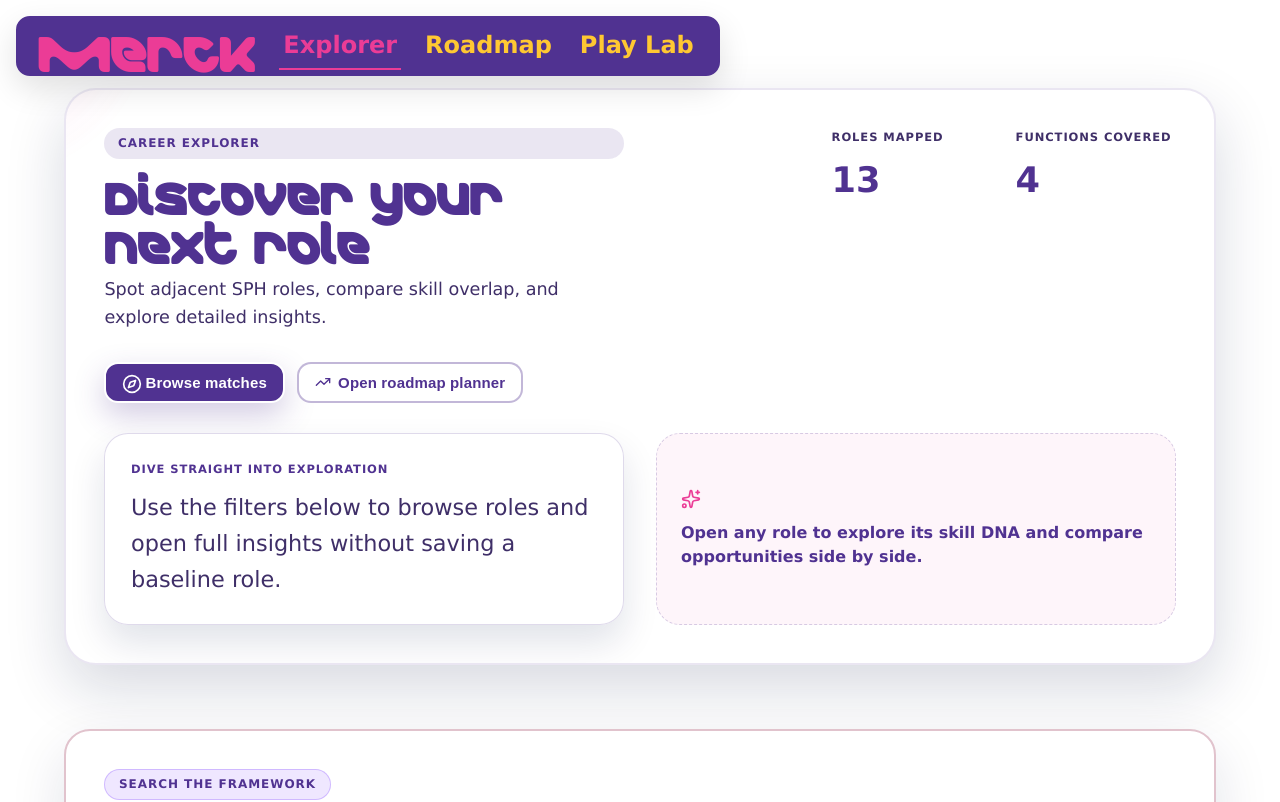
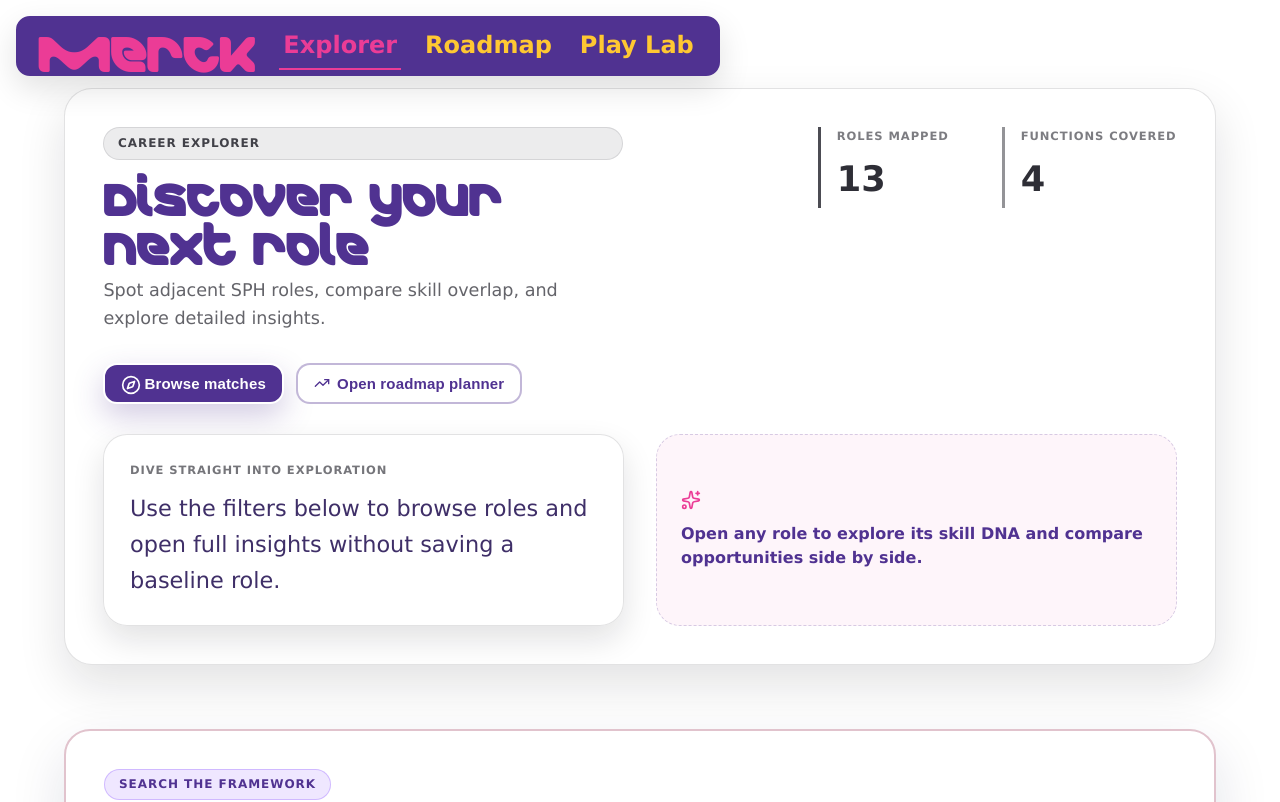
Before and after one commit to aryanshradhay/SPH-CFW, a React (Create React App) app: page /career-explorer in a window 1280 px wide. Shown: the top 802 px of the page. Built offline with nearby package versions, Linux system fonts and the light colour scheme.

Commit message:
Refine roadmap visuals and metric styling

```diff
--- a/src/components/CareerRoadmap.jsx
+++ b/src/components/CareerRoadmap.jsx
@@ -106,7 +106,11 @@ const RoadmapDetails = ({ currentJob, targetJob }) => {
                 <div className="roadmap-card__header">
                   <h4>{s.name}</h4>
                   <span className="roadmap-card__range">
-                    {s.current}/5 -> {s.target}/5
+                    <span className="roadmap-card__range-value">{s.current}/5</span>
+                    <span className="roadmap-card__range-arrow" aria-hidden="true">
+                      &rarr;
+                    </span>
+                    <span className="roadmap-card__range-value">{s.target}/5</span>
                   </span>
                 </div>
                 <div className="roadmap-card__body">
@@ -423,8 +427,8 @@ export default function CareerRoadmap() {
             divisions,
             ready,
             metrics: [
-              { label: 'Roles mapped', value: jobs?.length ?? '-', tone: 'purple' },
-              { label: 'Functions covered', value: divisions?.length ?? '-', tone: 'yellow' },
+              { label: 'Roles mapped', value: jobs?.length ?? '-', tone: 'ink' },
+              { label: 'Functions covered', value: divisions?.length ?? '-', tone: 'accent' },
             ],
             secondaryActions: featureSecondaryActions,
           }}
--- a/src/components/FeaturePanel.jsx
+++ b/src/components/FeaturePanel.jsx
@@ -33,21 +33,21 @@ function buildMetrics({ mode, jobs, divisions, recommendationsCount, personalisa
   if (!jobs?.length && !divisions?.length) return [];
 
   const metrics = [
-    { label: 'Roles mapped', value: jobs?.length ?? '-', tone: 'purple' },
-    { label: 'Functions covered', value: divisions?.length ?? '-', tone: 'yellow' },
+    { label: 'Roles mapped', value: jobs?.length ?? '-', tone: 'ink' },
+    { label: 'Functions covered', value: divisions?.length ?? '-', tone: 'accent' },
   ];
 
   if (mode === 'A' && personalisationEnabled) {
     metrics.push({
       label: 'Personalised moves',
       value: typeof recommendationsCount === 'number' ? recommendationsCount : '-',
-      tone: 'green',
+      tone: 'positive',
     });
   } else if (mode === 'B') {
     metrics.push({
       label: 'Planner-ready roles',
       value: typeof recommendationsCount === 'number' ? recommendationsCount : '-',
-      tone: 'green',
+      tone: 'positive',
     });
   }
 
@@ -181,8 +181,11 @@ export default function FeaturePanel({
         {metrics.length > 0 && (
           <div className="feature-panel__metrics" role="presentation">
             {metrics.map((metric) => (
-              <div key={metric.label} className="feature-panel__metric">
-                <span className={`feature-panel__metric-label ${metric.tone || ''}`}>{metric.label}</span>
+              <div
+                key={metric.label}
+                className={`feature-panel__metric feature-panel__metric--${metric.tone || 'neutral'}`}
+              >
+                <span className="feature-panel__metric-label">{metric.label}</span>
                 <span className="feature-panel__metric-value">{metric.value}</span>
               </div>
             ))}
--- a/src/styles/components/action-bar.css
+++ b/src/styles/components/action-bar.css
@@ -29,9 +29,9 @@
   padding: 0.35rem;
   list-style: none;
   border-radius: 18px;
-  border: 1px solid rgba(80, 50, 145, 0.12);
+  border: 1px solid rgba(17, 17, 26, 0.12);
   background: var(--color-neutral-white);
-  box-shadow: 0 18px 40px rgba(12, 22, 70, 0.16);
+  box-shadow: 0 16px 36px rgba(17, 17, 26, 0.16);
   z-index: 20;
 }
 
@@ -39,7 +39,7 @@
   width: 100%;
   border: 0;
   background: transparent;
-  color: var(--color-rich-purple);
+  color: rgba(17, 17, 26, 0.85);
   font-weight: 600;
   font-size: 0.9375rem;
   padding: 0.65rem 0.75rem;
@@ -53,7 +53,7 @@
 
 .actionbar__menu-item:hover,
 .actionbar__menu-item:focus-visible {
-  background: rgba(141, 89, 255, 0.08);
+  background: rgba(17, 17, 26, 0.08);
   outline: none;
 }
 
--- a/src/styles/components/feature-panel.css
+++ b/src/styles/components/feature-panel.css
@@ -1,31 +1,13 @@
 .feature-panel {
   background: var(--color-neutral-white);
-  border-radius: 32px;
-  border: 2px solid rgba(80, 50, 145, 0.12);
-  box-shadow: 0 24px 60px rgba(12, 22, 70, 0.16);
-  padding: clamp(1.75rem, 3vw, 2.75rem);
+  border-radius: 28px;
+  border: 1px solid rgba(17, 17, 26, 0.12);
+  box-shadow: 0 20px 48px rgba(17, 17, 26, 0.12);
+  padding: clamp(1.75rem, 3vw, 2.5rem);
   display: grid;
   gap: clamp(1.5rem, 2.4vw, 2.25rem);
   position: relative;
   overflow: hidden;
-}
-
-.feature-panel--explore::before,
-.feature-panel--plan::before {
-  content: '';
-  position: absolute;
-  inset: -40% auto auto -20%;
-  width: 320px;
-  height: 320px;
-  background: radial-gradient(circle at center, rgba(235, 60, 150, 0.18), transparent 70%);
-  opacity: 0.6;
-  pointer-events: none;
-  filter: blur(0);
-}
-
-.feature-panel--plan::before {
-  inset: -45% -20% auto auto;
-  background: radial-gradient(circle at center, rgba(36, 190, 205, 0.18), transparent 72%);
 }
 
 .feature-panel__header {
@@ -50,8 +32,9 @@
   gap: 0.4rem;
   padding: 0.35rem 0.85rem;
   border-radius: 999px;
-  background: rgba(80, 50, 145, 0.12);
-  color: var(--color-rich-purple);
+  background: rgba(17, 17, 26, 0.08);
+  color: rgba(17, 17, 26, 0.78);
+  border: 1px solid rgba(17, 17, 26, 0.1);
   font-size: 0.75rem;
   font-weight: 700;
   letter-spacing: 0.08em;
@@ -65,7 +48,7 @@
 
 .feature-panel__subtitle {
   margin: 0;
-  color: var(--color-muted);
+  color: rgba(17, 17, 26, 0.65);
   font-size: clamp(1rem, 2.4vw, 1.1rem);
   line-height: 1.6;
 }
@@ -81,6 +64,8 @@
   flex-direction: column;
   min-width: 160px;
   gap: 0.35rem;
+  padding-left: 1rem;
+  border-left: 3px solid rgba(17, 17, 26, 0.2);
 }
 
 .feature-panel__metric-label {
@@ -88,13 +73,29 @@
   font-size: 0.72rem;
   letter-spacing: 0.08em;
   font-weight: 700;
-  color: var(--color-muted);
+  color: rgba(17, 17, 26, 0.55);
 }
 
 .feature-panel__metric-value {
   font-size: clamp(1.6rem, 3.2vw, 2.2rem);
   font-weight: 700;
-  color: var(--color-rich-purple);
+  color: rgba(17, 17, 26, 0.88);
+}
+
+.feature-panel__metric--ink {
+  border-color: rgba(17, 17, 26, 0.75);
+}
+
+.feature-panel__metric--accent {
+  border-color: rgba(17, 17, 26, 0.45);
+}
+
+.feature-panel__metric--positive {
+  border-color: rgba(22, 163, 74, 0.65);
+}
+
+.feature-panel__metric--positive .feature-panel__metric-value {
+  color: rgba(22, 163, 74, 0.85);
 }
 
 .feature-panel__grid {
@@ -107,12 +108,12 @@
 
 .feature-panel__card {
   border-radius: 24px;
-  border: 1px solid rgba(80, 50, 145, 0.18);
-  background: rgba(255, 255, 255, 0.88);
+  border: 1px solid rgba(17, 17, 26, 0.12);
+  background: rgba(255, 255, 255, 0.94);
   padding: clamp(1.25rem, 2vw, 1.75rem);
   display: grid;
   gap: 1.25rem;
-  box-shadow: 0 18px 36px rgba(12, 22, 70, 0.12);
+  box-shadow: 0 14px 32px rgba(17, 17, 26, 0.12);
 }
 
 .feature-panel__card--message {
@@ -139,13 +140,13 @@
   letter-spacing: 0.08em;
   font-size: 0.72rem;
   font-weight: 700;
-  color: var(--color-rich-purple);
+  color: rgba(17, 17, 26, 0.58);
 }
 
 .feature-panel__status-value {
   font-size: clamp(1.1rem, 2.6vw, 1.4rem);
   font-weight: 700;
-  color: var(--color-rich-purple);
+  color: rgba(17, 17, 26, 0.88);
   margin: 0;
 }
 
@@ -178,7 +179,7 @@
   font-weight: 700;
   letter-spacing: 0.05em;
   text-transform: uppercase;
-  color: var(--color-rich-purple);
+  color: rgba(17, 17, 26, 0.65);
 }
 
 .feature-panel__select-wrapper {
@@ -189,13 +190,13 @@
   width: 100%;
   padding: 0.65rem 0.9rem;
   border-radius: 16px;
-  border: 1px solid rgba(80, 50, 145, 0.32);
+  border: 1px solid rgba(17, 17, 26, 0.22);
   background: var(--color-neutral-white);
-  color: var(--color-rich-purple);
+  color: rgba(17, 17, 26, 0.8);
   font-weight: 600;
   appearance: none;
   transition: border-color 0.2s ease, box-shadow 0.2s ease;
-  box-shadow: 0 8px 20px rgba(12, 22, 70, 0.12);
+  box-shadow: 0 8px 20px rgba(17, 17, 26, 0.12);
 }
 
 .feature-panel__select:focus-visible {
--- a/src/styles/layouts/career-roadmap.css
+++ b/src/styles/layouts/career-roadmap.css
@@ -371,10 +371,10 @@
 
 .roadmap-card {
   border-radius: 20px;
-  border: 1px solid rgba(141, 89, 255, 0.2);
+  border: 1px solid rgba(17, 17, 26, 0.12);
   background: rgba(255, 255, 255, 0.96);
   padding: 1.1rem 1.25rem;
-  box-shadow: 0 12px 30px rgba(20, 30, 70, 0.12);
+  box-shadow: 0 12px 28px rgba(17, 17, 26, 0.12);
   display: flex;
   flex-direction: column;
   gap: 0.8rem;
@@ -390,18 +390,32 @@
 .roadmap-card__header h4 {
   margin: 0;
   font-size: 1rem;
-  color: var(--color-rich-purple);
+  color: rgba(17, 17, 26, 0.88);
 }
 
 .roadmap-card__range {
   font-size: 0.82rem;
-  color: var(--muted);
+  color: rgba(17, 17, 26, 0.6);
+  display: inline-flex;
+  align-items: center;
+  gap: 0.35rem;
+  font-variant-numeric: tabular-nums;
+}
+
+.roadmap-card__range-value {
+  color: rgba(17, 17, 26, 0.72);
+}
+
+.roadmap-card__range-arrow {
+  color: rgba(17, 17, 26, 0.4);
+  font-size: 0.9em;
+  line-height: 1;
 }
 
 .roadmap-card__gap {
   font-size: 0.8rem;
   font-weight: 600;
-  color: var(--color-rich-purple);
+  color: rgba(17, 17, 26, 0.75);
 }
 
 .roadmap-card__footer {
@@ -422,7 +436,7 @@
   align-items: center;
   gap: 0.5rem;
   font-size: 0.8rem;
-  color: var(--color-rich-purple);
+  color: rgba(17, 17, 26, 0.78);
 }
 
 .roadmap-card__training a {
@@ -456,10 +470,10 @@
 
 .roadmap-recommendation {
   border-radius: 22px;
-  border: 1px solid rgba(141, 89, 255, 0.2);
+  border: 1px solid rgba(17, 17, 26, 0.12);
   background: rgba(255, 255, 255, 0.95);
   padding: 1.3rem 1.5rem;
-  box-shadow: 0 16px 40px rgba(16, 26, 70, 0.14);
+  box-shadow: 0 16px 40px rgba(17, 17, 26, 0.14);
   display: flex;
   flex-direction: column;
   gap: 0.8rem;
@@ -474,7 +488,7 @@
 
 .roadmap-recommendation__summary {
   font-size: 0.85rem;
-  color: var(--color-rich-purple);
+  color: rgba(17, 17, 26, 0.75);
   display: grid;
   gap: 0.35rem;
 }
@@ -708,11 +722,12 @@
 .bar {
   width: 100%;
   height: 12px;
-  background: rgba(17, 17, 26, 0.08);
+  background: #fff;
   border-radius: 999px;
   position: relative;
   overflow: hidden;
-  box-shadow: inset 0 0 0 1px rgba(17, 17, 26, 0.12);
+  border: 1px solid rgba(17, 17, 26, 0.6);
+  box-shadow: inset 0 0 0 1px rgba(17, 17, 26, 0.08);
 }
 
 .bar::after {
@@ -724,11 +739,11 @@
     to right,
     transparent 0,
     transparent calc(20% - 1px),
-    rgba(17, 17, 26, 0.14) calc(20% - 1px),
-    rgba(17, 17, 26, 0.14) 20%
+    rgba(17, 17, 26, 0.12) calc(20% - 1px),
+    rgba(17, 17, 26, 0.12) 20%
   );
   pointer-events: none;
-  opacity: 0.45;
+  opacity: 0.25;
   z-index: 0;
 }
 
@@ -743,14 +758,14 @@
 
 .bar__segment--achieved {
   z-index: 1;
-  background: linear-gradient(90deg, #3b5bdb 0%, #4263eb 100%);
-  box-shadow: inset 0 0 0 1px rgba(255, 255, 255, 0.25);
+  background: linear-gradient(90deg, rgba(17, 17, 26, 0.85) 0%, rgba(17, 17, 26, 0.75) 100%);
+  box-shadow: inset 0 0 0 1px rgba(255, 255, 255, 0.28);
 }
 
 .bar__segment--gap {
   z-index: 2;
-  background: linear-gradient(90deg, #ffb347 0%, #ff922b 100%);
-  box-shadow: inset 0 0 0 1px rgba(255, 255, 255, 0.35);
+  background: linear-gradient(90deg, #f97316 0%, #f97316 100%);
+  box-shadow: inset 0 0 0 1px rgba(255, 255, 255, 0.4);
 }
 
 .bar__target-marker {
@@ -758,7 +773,7 @@
   top: -4px;
   bottom: -4px;
   width: 2px;
-  background: rgba(17, 17, 26, 0.55);
+  background: rgba(17, 17, 26, 0.75);
   border-radius: 999px;
   z-index: 3;
 }
@@ -791,11 +806,11 @@
 }
 
 .bar-legend__swatch--achieved {
-  background: linear-gradient(90deg, #3b5bdb 0%, #4263eb 100%);
+  background: linear-gradient(90deg, rgba(17, 17, 26, 0.85) 0%, rgba(17, 17, 26, 0.75) 100%);
 }
 
 .bar-legend__swatch--gap {
-  background: linear-gradient(90deg, #ffb347 0%, #ff922b 100%);
+  background: linear-gradient(90deg, #f97316 0%, #f97316 100%);
 }
 
 .modal-backdrop {
```
